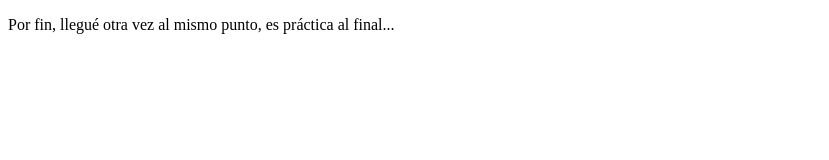
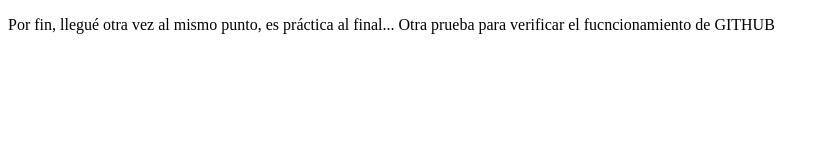
Before and after one commit to t3ranodont3/ProyectoDemoCursoPrework, a plain HTML site: page index.html in a window 1280 px wide. Shown: the whole page, without its empty margins (0-829 px from the left). Drawn offline with Linux system fonts and the light colour scheme.

Commit message:
cambios para ver funcionamiento de Git

```diff
--- a/index.html
+++ b/index.html
@@ -9,6 +9,7 @@
 <body>
     <p>
         Por fin, llegué otra vez al mismo punto, es práctica al final...
+        Otra prueba para verificar el fucncionamiento de GITHUB
     </p>
 </body>
 </html>
```
